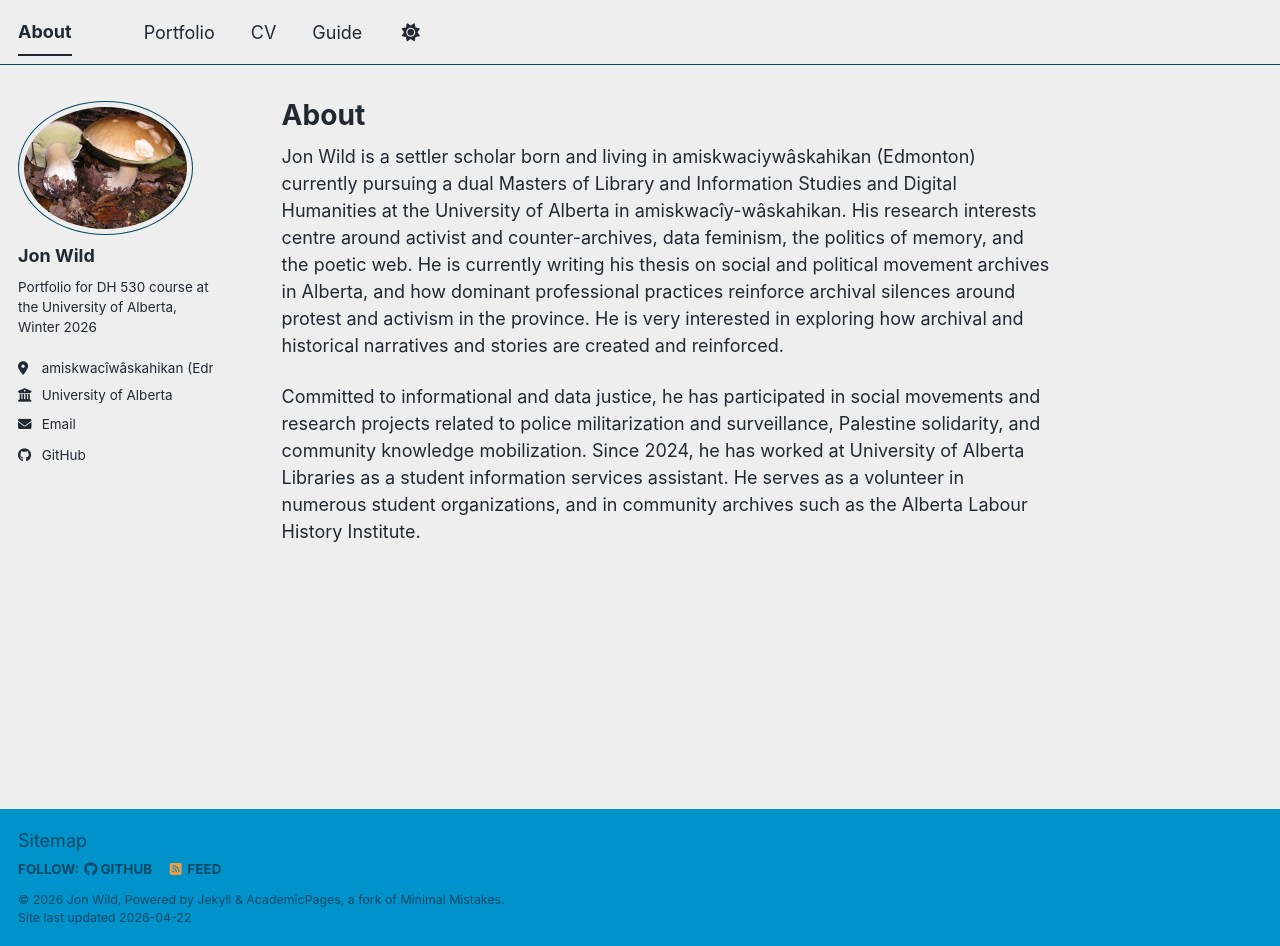
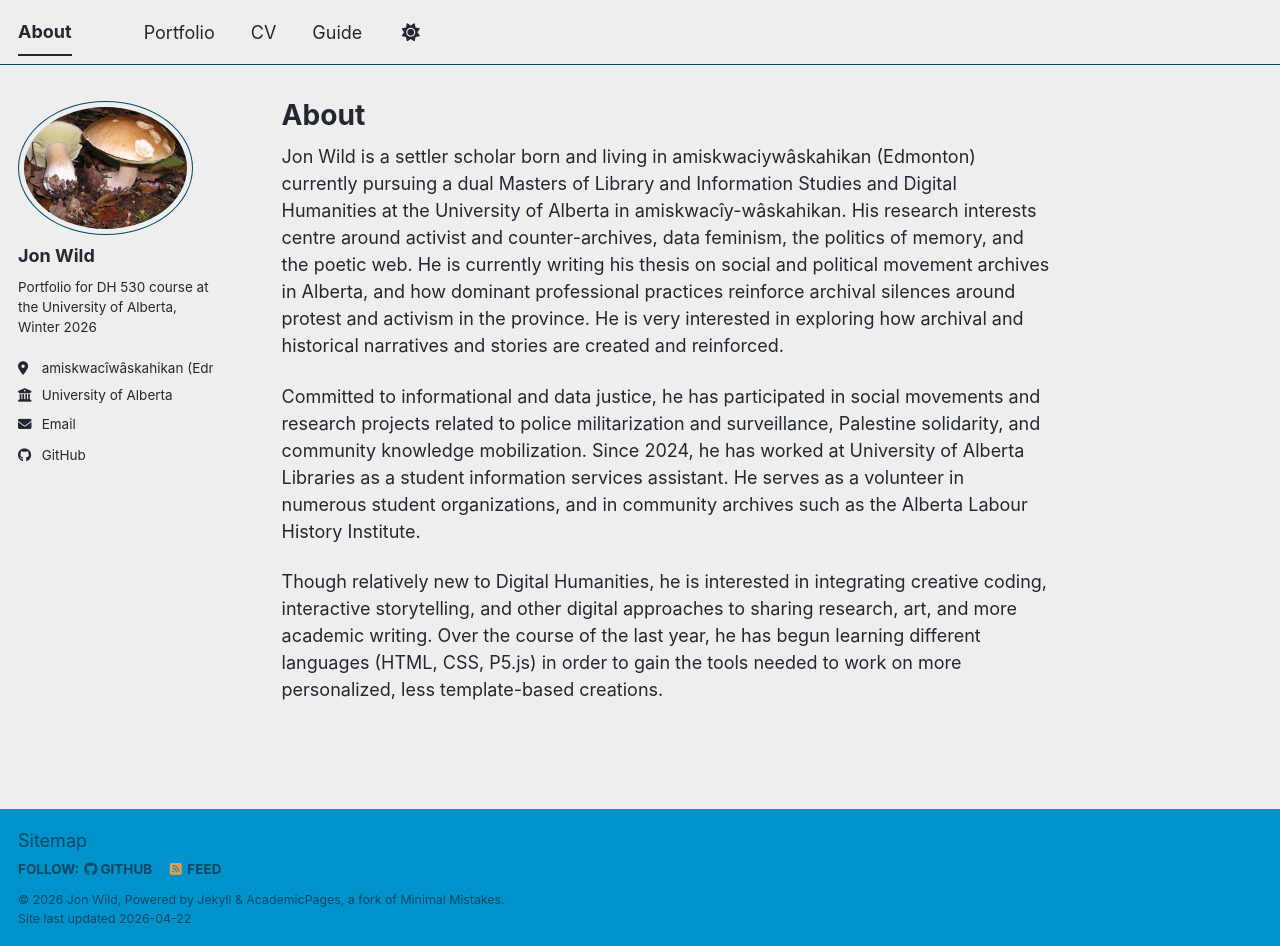
Before and after one commit to s1k1psso/About, a Jekyll site: the page built from _pages/about.md, in a window 1280 px wide and 946 px high. Built offline with Jekyll 4.4.1, drawn with Linux system fonts in a browser that asks for light colours; a script bundle is joined from its source files by our own code; library files that are not in the unit come from our copies.

Commit message:
Update about.md

```diff
--- a/_pages/about.md
+++ b/_pages/about.md
@@ -18,3 +18,5 @@ research projects related to police militarization and surveillance, Palestine s
 community knowledge mobilization. Since 2024, he has worked at University of Alberta Libraries
 as a student information services assistant. He serves as a volunteer in numerous student organizations, and
 in community archives such as the Alberta Labour History Institute.
+
+Though relatively new to Digital Humanities, he is interested in integrating creative coding, interactive storytelling, and other digital approaches to sharing research, art, and more academic writing. Over the course of the last year, he has begun learning different languages (HTML, CSS, P5.js) in order to gain the tools needed to work on more personalized, less template-based creations.
```
